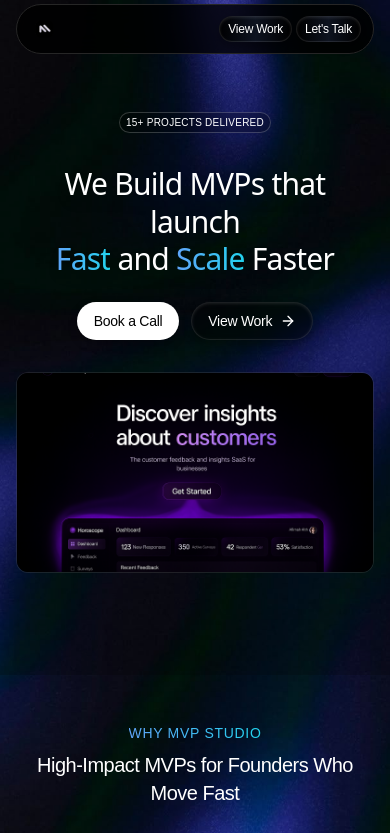
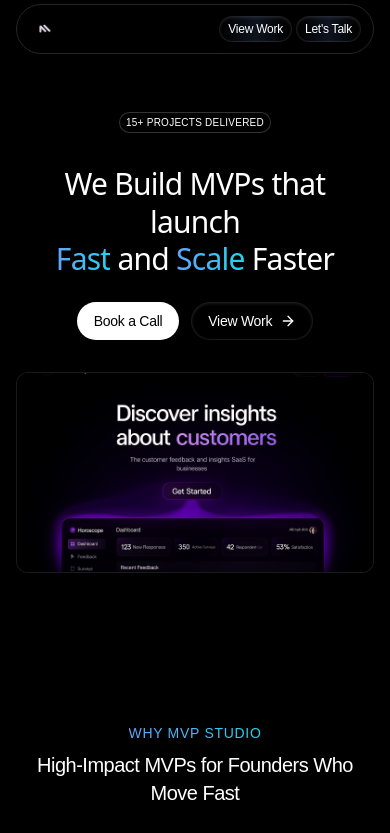
Before and after one commit to abhishekxdev/mymvfinal, a Next.js app: page / in a window 390 px wide. Shown: the top 833 px of the page. Built offline with nearby package versions, Linux system fonts and the light colour scheme; what tailwindcss-intersect, tailwindcss-motion would draw is missing.

Commit message:
Completely Remove Mobile Background Image

```diff
--- a/app/globals.css
+++ b/app/globals.css
@@ -9,27 +9,13 @@ body {
 /* Mobile background - must come first */
 @media (max-width: 767px) {
   html {
-    background-image: url('/mobi1.jpg') !important;
-    background-size: cover !important;
-    background-position: center center !important;
-    background-repeat: no-repeat !important;
-    background-attachment: fixed !important;
+    background-color: #000;
     min-height: 100vh;
-    background-color: #000;
-    width: 100%;
-    height: 100%;
   }
 
   body {
-    background-image: url('/mobi1.jpg') !important;
-    background-size: cover !important;
-    background-position: center center !important;
-    background-repeat: no-repeat !important;
-    background-attachment: fixed !important;
+    background-color: #000;
     min-height: 100vh;
-    background-color: #000;
-    width: 100%;
-    height: 100%;
     margin: 0;
     padding: 0;
   }
@@ -41,15 +27,6 @@ body {
     }
   }
 
-  /* Ensure background covers entire document */
-  #__next {
-    background-image: url('/mobi1.jpg') !important;
-    background-size: cover !important;
-    background-position: center center !important;
-    background-repeat: no-repeat !important;
-    background-attachment: fixed !important;
-    min-height: 100vh;
-  }
 }
 
 /* Desktop background */
```
